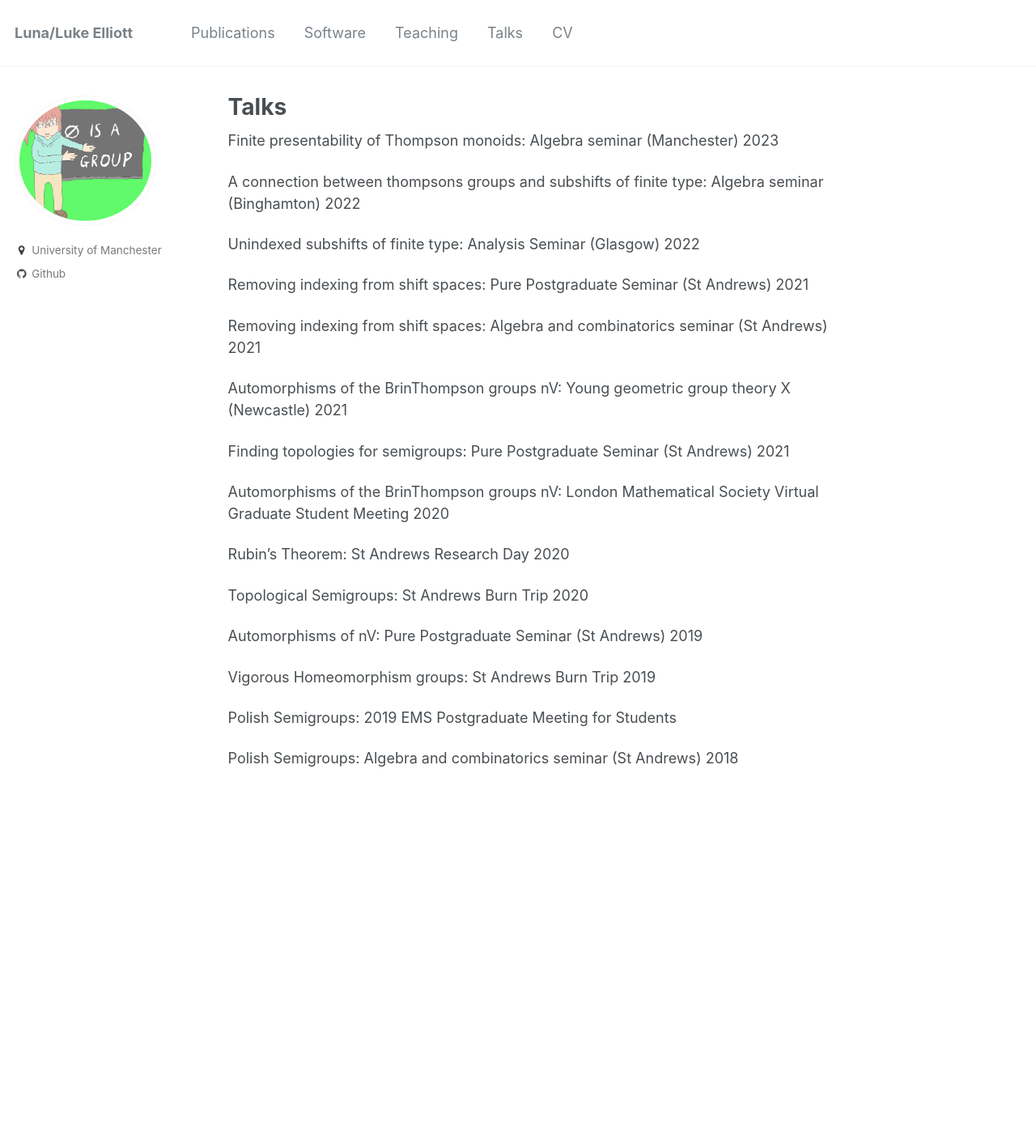
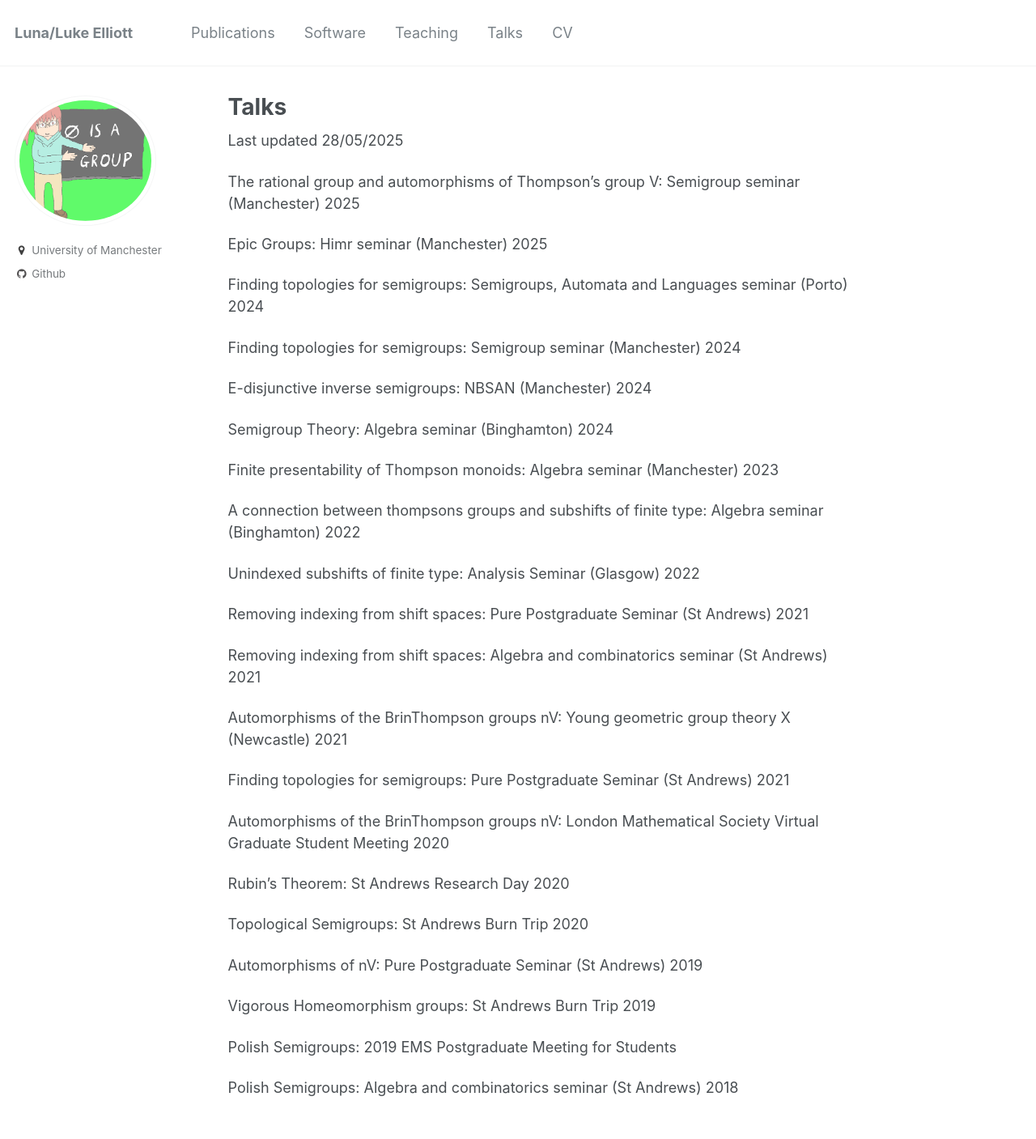
Before and after one commit to le27/L-Elliott, a Jekyll site: the page built from _pages/talks.md, in a window 1280 px wide. Shown: the whole page at 81% size. Built offline with Jekyll 4.4.1, drawn with Linux system fonts in a browser that asks for light colours; before the commit the page ends 1001 px from its top, so only the background shows below that.

Commit message:
Update talks.md may 2025

```diff
--- a/_pages/talks.md
+++ b/_pages/talks.md
@@ -4,6 +4,20 @@ permalink: /talks/
 author_profile: true
 ---
 {% include base_path %}
+
+Last updated 28/05/2025
+
+The rational group and automorphisms of Thompson's group V: Semigroup seminar (Manchester) 2025
+
+Epic Groups: Himr seminar (Manchester) 2025
+
+Finding topologies for semigroups: Semigroups, Automata and Languages seminar (Porto) 2024
+
+Finding topologies for semigroups: Semigroup seminar (Manchester) 2024
+
+E-disjunctive inverse semigroups: NBSAN (Manchester) 2024
+
+Semigroup Theory: Algebra seminar (Binghamton) 2024
 
 Finite presentability of Thompson monoids: Algebra seminar (Manchester) 2023
 
```
